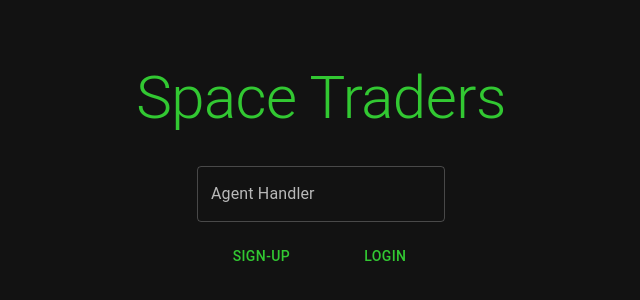
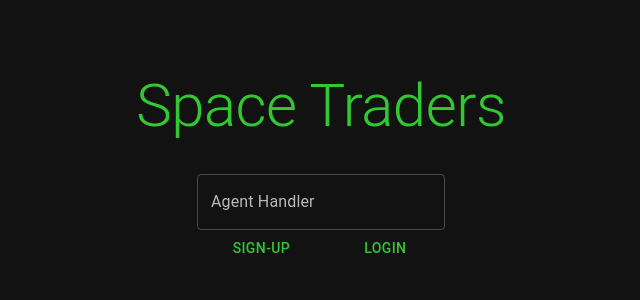
Before and after one commit to Kryanu/space-traders-react, a React (Vite) app: page / in a window 1280 px wide. Shown: the part 232-532 px from the top of the page, without its empty margins (319-959 px from the left). Built offline with nearby package versions, Linux system fonts and the light colour scheme; what pocketbase would draw is missing.

Commit message:
migrate to rspack

```diff
--- a/index.html
+++ b/index.html
@@ -7,7 +7,9 @@
     <title>Space Traders</title>
   </head>
   <body>
-    <div id="root" class="flex flex-col min-h-screen items-center justify-center w-full"></div>
-    <script type="module" src="/src/main.jsx"></script>
+    <div
+      id="root"
+      class="flex flex-col min-h-screen items-center justify-center w-full"
+    ></div>
   </body>
 </html>
--- /dev/null
+++ b/rsbuild.config.ts
@@ -0,0 +1,14 @@
+import { defineConfig } from '@rsbuild/core';
+import { pluginReact } from '@rsbuild/plugin-react';
+import { pluginTailwindcss } from '@rsbuild/plugin-tailwindcss';
+export default defineConfig({
+  plugins: [pluginReact(), pluginTailwindcss()],
+  html: {
+    template: './index.html',
+  },
+  source: {
+    entry: {
+      index: './src/main.jsx',
+    },
+  },
+});
--- a/src/index.css
+++ b/src/index.css
@@ -1,6 +1,10 @@
-@tailwind base;
-@tailwind components;
-@tailwind utilities;
+@import 'tailwindcss';
+
+@theme {
+  --color-blackie: #121212;
+  --color-map-green: #32c832;
+  --color-overlay-gray: #00000080;
+}
 
 :root {
   line-height: 1.5;
--- a/tailwind.config.js
+++ /dev/null
@@ -1,14 +0,0 @@
-/** @type {import('tailwindcss').Config} */
-export default {
-  content: ['./src/**/*.{html,js,jsx}'],
-  theme: {
-    extend: {
-      colors: {
-        blackie: '#121212',
-        'map-green': '#32C832',
-        'overlay-gray': '#00000080',
-      },
-    },
-  },
-  plugins: [],
-};
--- a/vite.config.js
+++ /dev/null
@@ -1,12 +0,0 @@
-import { defineConfig } from 'vite'
-import react from '@vitejs/plugin-react'
-import tailwindcss from "tailwindcss";
-// https://vitejs.dev/config/
-export default defineConfig({
-  plugins: [react()],
-  css: {
-    postcss: {
-      plugins: [tailwindcss()]
-    }
-  }
-})
```
Also changed, not shown: package.json (+7 -6 lines), src/router/router.jsx (+4 -4 lines), 1 other file (tests, documents, lock files or other folders).
